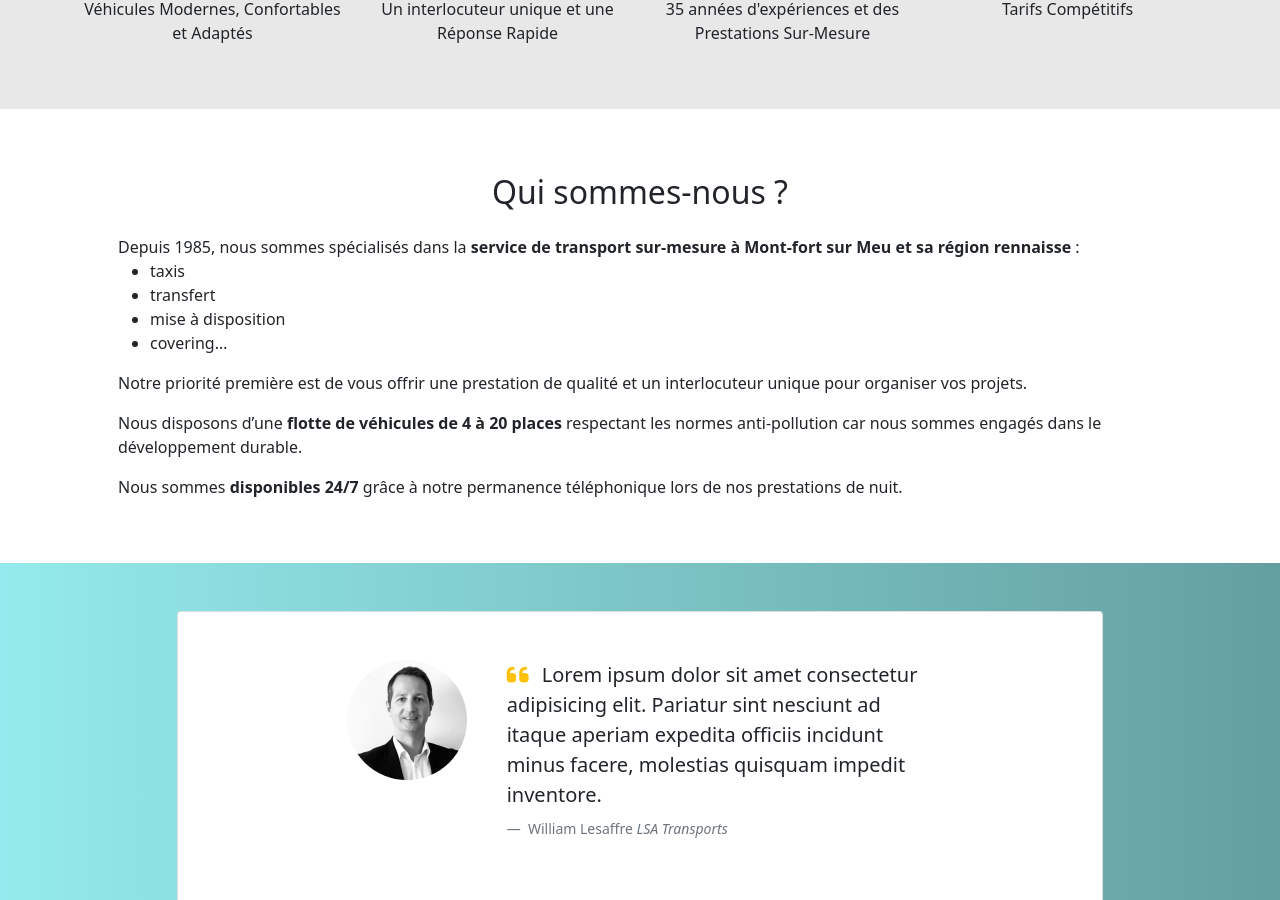
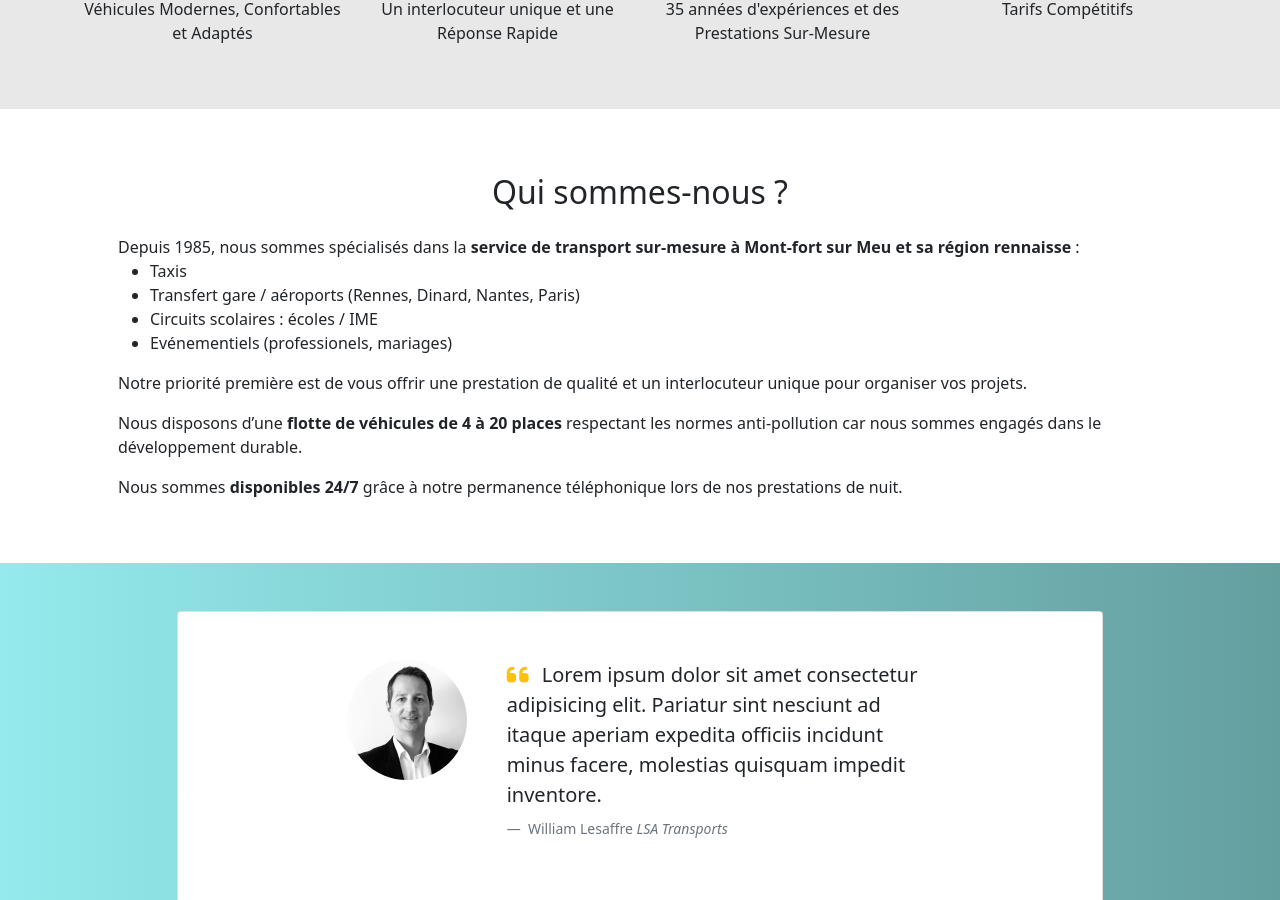
Before and after one commit to lesaffre35/lsa, a Jekyll site: the page built from index.html, in a window 1280 px wide and 900 px high, scrolled down 1234 px. Built offline with Jekyll 4.4.1, drawn with Linux system fonts in a browser that asks for light colours; nearby versions of some CDN libraries; some of the changed text lies outside the part shown.

Commit message:
draft1 ready

```diff
--- a/_includes/moyen.html
+++ b/_includes/moyen.html
@@ -36,7 +36,7 @@
     <img class="rounded-circle cover shadow-lg p-1 mb-3" src="{{ site.baseurl }}/assets/images/taxi1.jpg" alt="Generic placeholder image" width="200" height="200">
     <h4>MINI BUS</h4>
     <ul>
-
+      Transports toutes distances de 1 à 8 passagers
     </ul>
     </p>
 
@@ -44,8 +44,9 @@
   <div class="col-lg-3 text-center">
     <img class="rounded-circle cover shadow-lg p-1 mb-3" src="{{ site.baseurl }}/assets/images/Minicar.png" alt="Generic placeholder image" width="200" height="200">
     <h4>MINI CAR</h4>
+
     <ul>
-
+      Transports toutes distances de 1 à 16 passagers
     </ul>
     </p>
 
--- a/_includes/presentation.html
+++ b/_includes/presentation.html
@@ -6,22 +6,20 @@
     Depuis 1985, nous sommes spécialisés dans la <strong>service de transport sur-mesure à Mont-fort sur Meu et sa région rennaisse</strong> :
     <ul>
       <li>
-        taxis
+        Taxis
       </li>
       <li>
-        transfert
+        Transfert gare / aéroports (Rennes, Dinard, Nantes, Paris)
       </li>
       <li>
-        mise à disposition
+        Circuits scolaires : écoles / IME
       </li>
       <li>
-        covering…
+        Evénementiels (professionels, mariages)
       </li>
     </ul>
 
-
     <p>
-
       Notre priorité première est de vous offrir une prestation de qualité et un interlocuteur unique pour organiser vos
       projets.
     </p>
--- a/_includes/service.html
+++ b/_includes/service.html
@@ -56,9 +56,11 @@
     <img class="rounded-circle cover shadow-lg p-1 mb-3" src="{{ site.baseurl }}/assets/images/taxi-mariage.jpg" alt="taxi mariage rennes" width="200" height="200">
     <h4>Evenementiel</h4>
     <ul>
+      <li>Evenement professionnel</li>
+      <br>
+      <li>Circuit Touristique</li>
+      <br>
       <li>Mariage</li>
-      <br>
-      <li>Tourisme</li>
       <br>
       <li></li>
     </ul>
```
Also changed, not shown: 1 other file.
